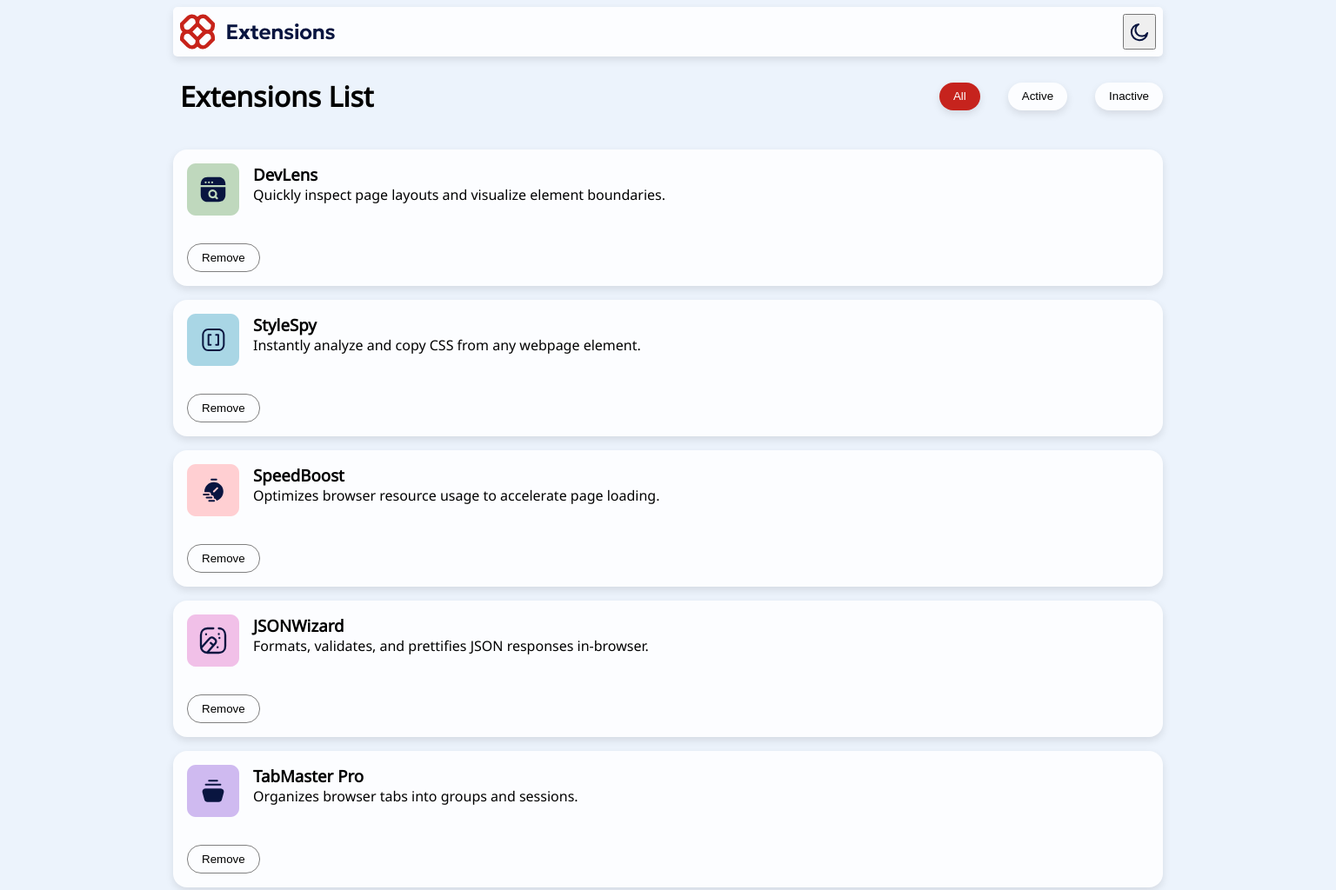
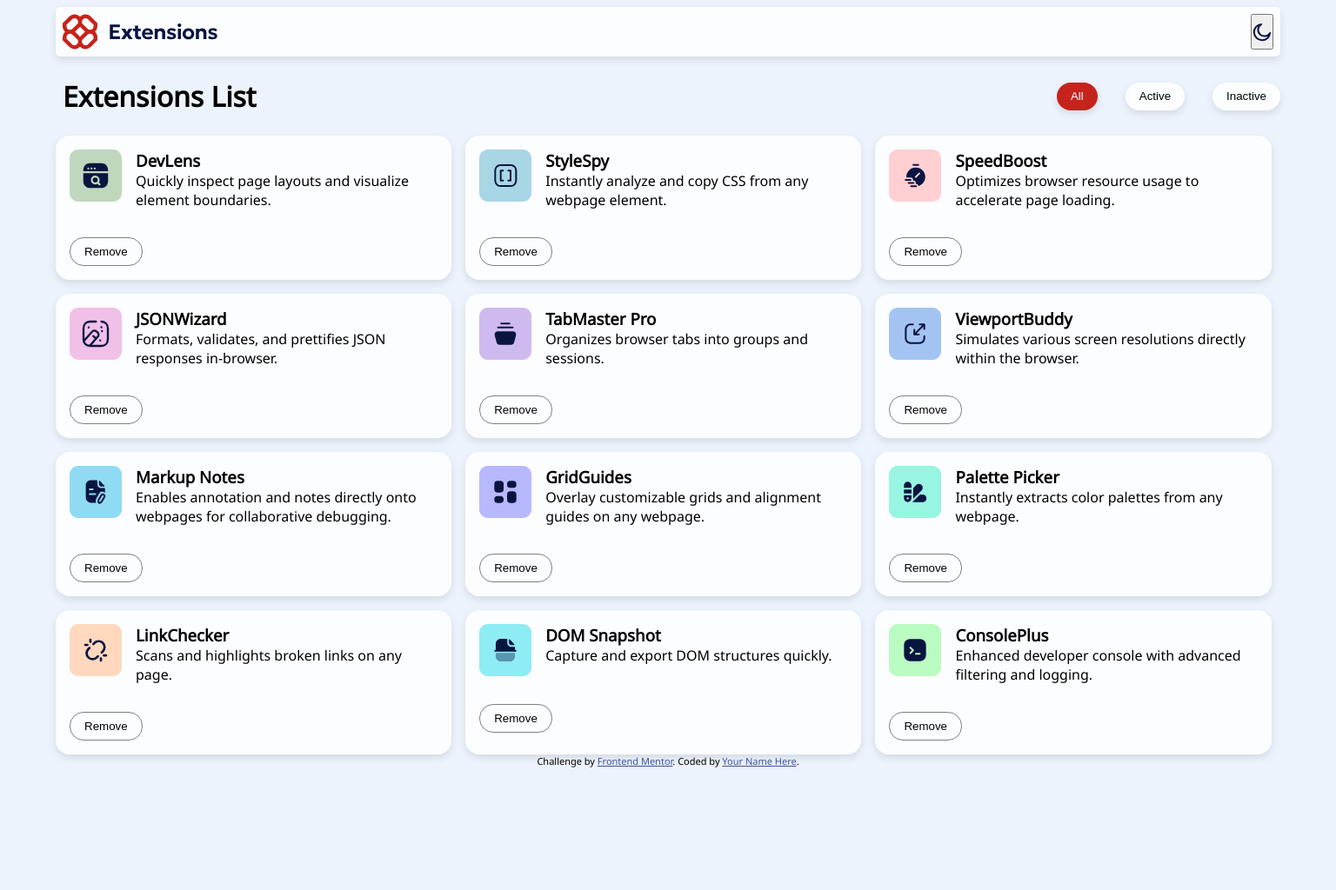
Before and after one commit to hy-rf/browser-extensions-manager-ui, a plain HTML site: page index.html in a window 1536 px wide. Shown: the top 1024 px of the page at 87% size. After the commit the page ends 883 px from the top, so only its background shows below. Drawn offline with Linux system fonts and the light colour scheme.

Commit message:
style: position of items rwd

```diff
--- a/index.css
+++ b/index.css
@@ -1,3 +1,9 @@
+*, *::before, *::after{
+  box-sizing: border-box;
+  margin: 0;
+  padding: 0;
+}
+
 @font-face {
   font-family: "CustomFont";
   src: url("assets/fonts/static/NotoSans-Regular.ttf") format("truetype");
@@ -121,10 +127,15 @@ header {
 }
 @media (min-width: 1440px) {
   body {
-    max-width: 1170px;
+    max-width: 1440px;
   }
   #data-list {
-    display: grid;
+    flex-direction: row;
+    flex-wrap: wrap;
+  }
+  .data-item {
+    position: relative;
+    width: 32.33%;
   }
   #toolbar {
     flex-direction: row;
--- a/index.js
+++ b/index.js
@@ -3,6 +3,7 @@ document.addEventListener("DOMContentLoaded", () => {
   const dataList = document.getElementById("data-list");
   data.forEach((item) => {
     const listItem = document.createElement("li");
+    listItem.classList.add("data-item");
     listItem.innerHTML = getItemHTML(item);
     dataList.appendChild(listItem);
   });
@@ -127,6 +128,7 @@ function showAll() {
   const dataList = document.getElementById("data-list");
   data.forEach((item) => {
     const listItem = document.createElement("li");
+    listItem.classList.add("data-item");
     listItem.innerHTML = getItemHTML(item);
     dataList.appendChild(listItem);
   });
@@ -151,6 +153,7 @@ function showActive() {
   data.forEach((item) => {
     if (item.isActive) {
       const listItem = document.createElement("li");
+      listItem.classList.add("data-item");
       listItem.innerHTML = getItemHTML(item);
       dataList.appendChild(listItem);
     }
@@ -176,6 +179,7 @@ function showInactive() {
   data.forEach((item) => {
     if (!item.isActive) {
       const listItem = document.createElement("li");
+      listItem.classList.add("data-item");
       listItem.innerHTML = getItemHTML(item);
       dataList.appendChild(listItem);
     }
@@ -183,7 +187,7 @@ function showInactive() {
 }
 
 function getItemHTML(item) {
-  return `<div class="data-item">
+  return `<div>
     <div class="item-content">
       <img src=${item.logo} alt=${item.name}></img>
       <div class="item-details">
```
